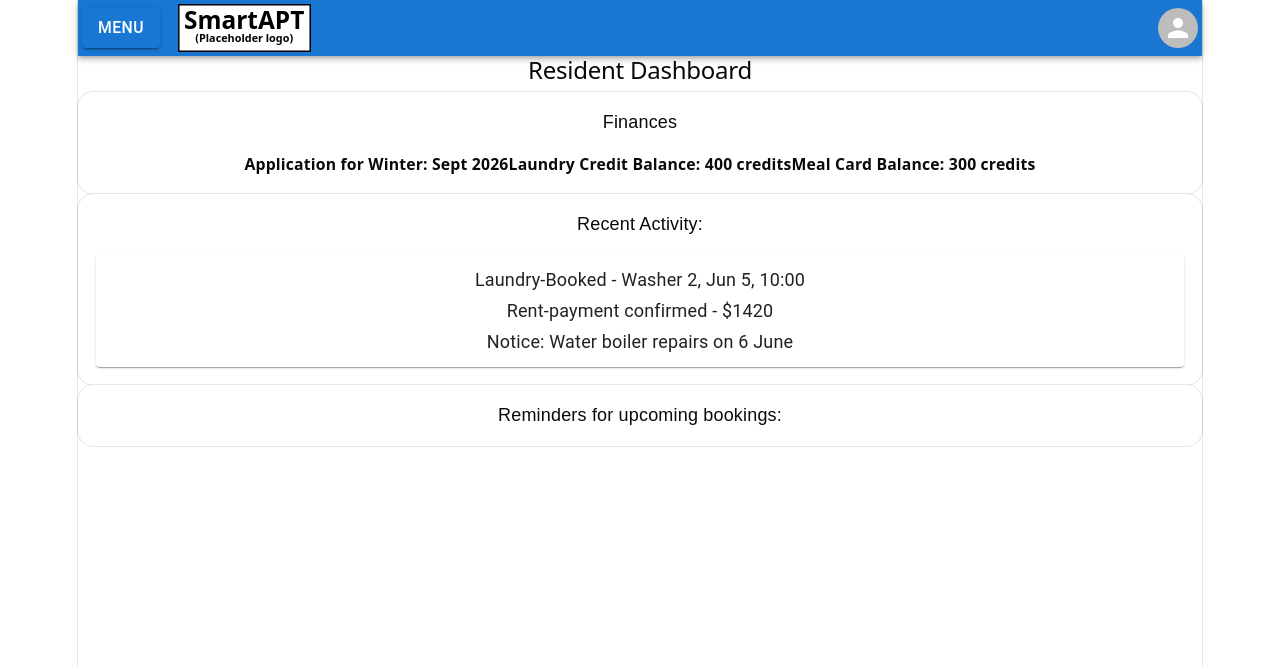
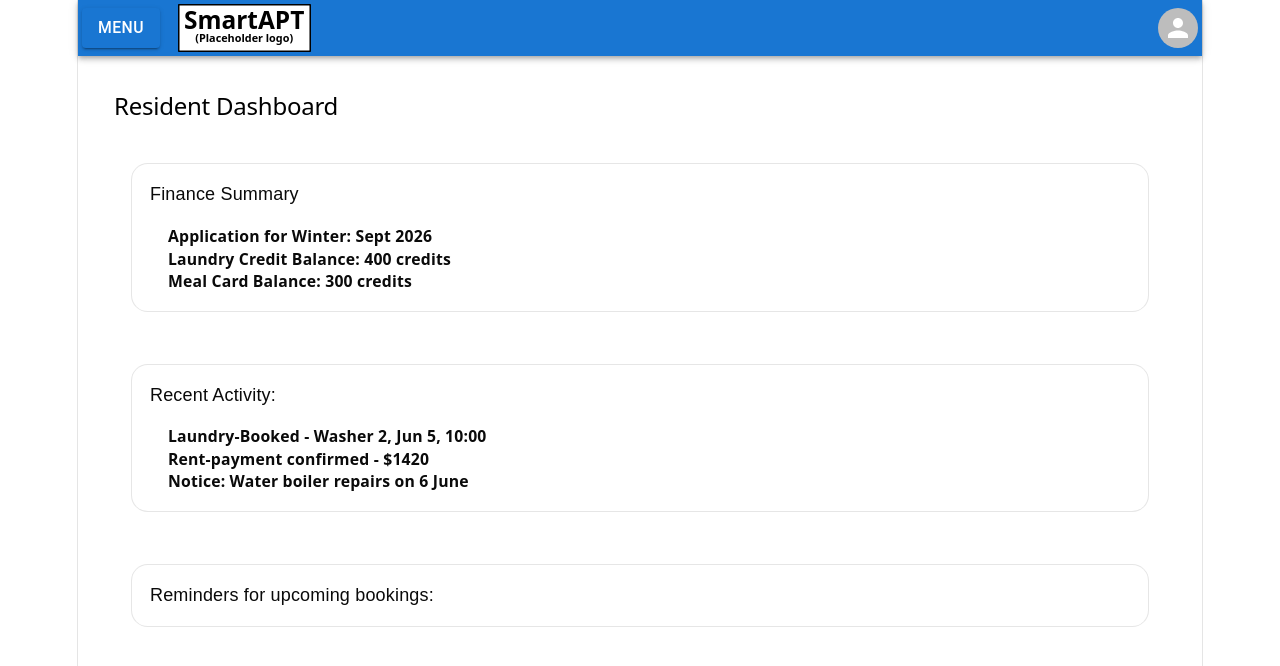
Before and after one commit to SevereWXJames/dormitory-managment-project, a React (Vite) app in the folder frontend/: page /dashboard in a window 1280 px wide. Shown: the top 666 px of the page. Built offline with nearby package versions, Linux system fonts and the light colour scheme.

Commit message:
Fixed UI issues with user dashboard

```diff
--- a/frontend/src/App.css
+++ b/frontend/src/App.css
@@ -204,6 +204,17 @@
 @media (min-width: 768px) {
     .bento-grid {
         grid-template-areas: "book credits" "book bookings";
+    }
+}
+
+/*USER_DASHBOARD*/
+.dashboardPage {
+    grid-template-areas: "title" "finance-summary" "recent-activity" "bookings";  /* mobile default */
+}
+@media (min-width: 768px) {
+    display: flex;
+    .dashboardPage {
+        grid-template-areas: "title finance-summary recent-activity" "recent-activity bookings";
     }
 }
 
--- a/frontend/src/pages/common/residents/dashboard/DashboardPage.tsx
+++ b/frontend/src/pages/common/residents/dashboard/DashboardPage.tsx
@@ -1,7 +1,5 @@
-import type {CommonFrameType} from '../../../../app/types';
-import {CommonFrame} from '../../../../components/common/CommonFrame';
-import Paper from "@mui/material/Paper";
-import {List, ListItemText} from "@mui/material";
+import type {CommonFrameType} from '@/app/types.ts';
+import {CommonFrame} from '@/components/common/CommonFrame.tsx';
 import {
     Card,
     CardContent,
@@ -16,40 +14,29 @@ export interface DashboardProps {
     upcoming_bookings: object[],
 }
 
-export function RecentActivity() {
-    return (
-        <div>
-            <Paper style={{maxHeight: 200, overflow: 'auto'}}>
-                <List>
-                    <ListItemText primary="Laundry-Booked - Washer 2, Jun 5, 10:00"/>
-                    <ListItemText primary="Rent-payment confirmed - $1420"/>
-                    <ListItemText primary="Notice: Water boiler repairs on 6 June"/>
-                </List>
-            </Paper>
-        </div>)
-}
-
 export function DashboardPage() {
     return (
         <>
             <CommonFrame commonFrameType="RESIDENT"/>
-            <div className="dashboardPage">
-                <h2>Resident Dashboard</h2>
-                <Card>
-                    <CardTitle>Finances</CardTitle>
-                    <CardContent>
+            <div className="dashboardPage m-4 p-4 gap-4 flex flex-col text-left">
+                <h2 className="!text-black" style={{ gridArea: "title" }}>Resident Dashboard</h2>
+                <Card className="p-4 m-4" style={{gridArea: "finance-summary"}}>
+                    <CardTitle>Finance Summary</CardTitle>
+                    <CardContent className="flex flex-col">
                         <strong>Application for Winter: Sept 2026</strong>
                         <strong>Laundry Credit Balance: 400 credits</strong>
                         <strong>Meal Card Balance: 300 credits</strong>
                     </CardContent>
                 </Card>
-                <Card>
+                <Card className="p-4 m-4"  style={{gridArea: "recent-activity"}}>
                     <CardTitle>Recent Activity:</CardTitle>
-                    <CardContent>
-                        <RecentActivity/>
+                    <CardContent className="flex flex-col">
+                        <strong>Laundry-Booked - Washer 2, Jun 5, 10:00</strong>
+                        <strong>Rent-payment confirmed - $1420</strong>
+                        <strong>Notice: Water boiler repairs on 6 June</strong>
                     </CardContent>
                 </Card>
-                <Card>
+                <Card className="p-4 m-4" style={{gridArea: "bookings"}}>
                     <CardTitle>Reminders for upcoming bookings:</CardTitle>
                 </Card>
             </div>
```
